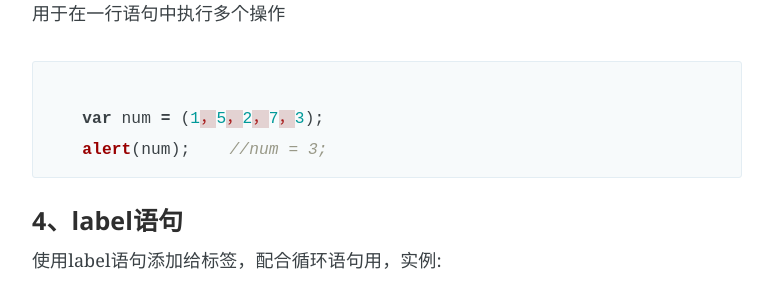
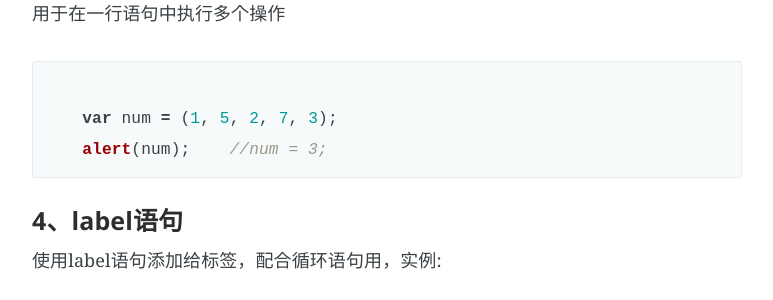
Before and after one commit to bulgerxie/bulgerxie.github.io, a Jekyll site: the page built from _posts/2017-06-06-Notjs-day7.markdown, in a window 1280 px wide and 900 px high, scrolled down 1229 px. Shown: the part 150-450 px from the top of the window, without its empty margins (253-1026 px from the left). Built offline with Jekyll 4.4.1, drawn with Linux system fonts in a browser that asks for light colours.

Commit message:
Day7-散落在缝隙里的基本概念

```diff
--- a/_posts/2017-06-06-Notjs-day7.markdown
+++ b/_posts/2017-06-06-Notjs-day7.markdown
@@ -26,7 +26,7 @@ excerpt: ""
 #### 3、逗号操作符
 用于在一行语句中执行多个操作
 {% highlight javascript %}
-    var num = (1，5，2，7，3);
+    var num = (1, 5, 2, 7, 3);
     alert(num);    //num = 3;
 {% endhighlight %}
 #### 4、label语句
```
